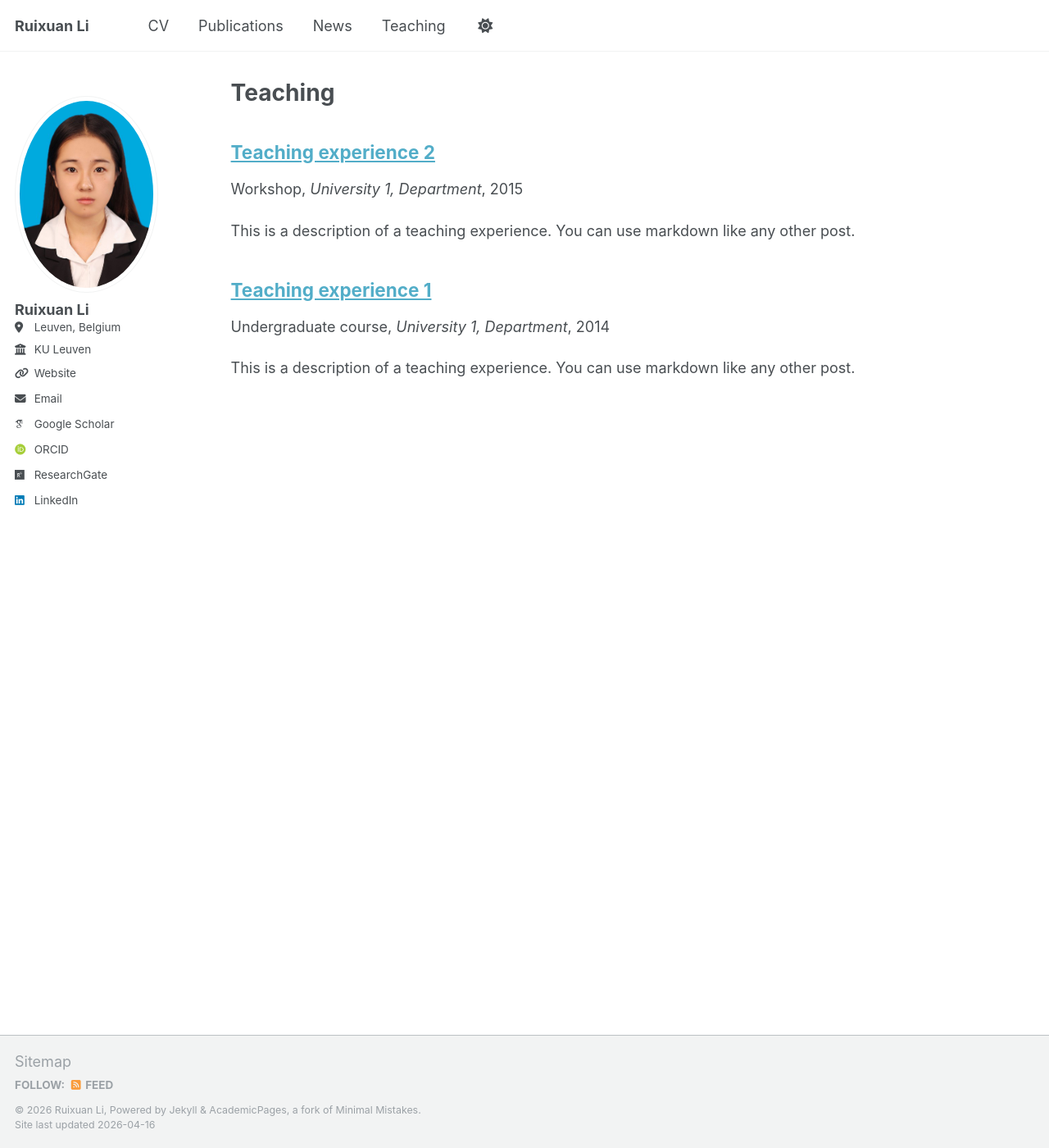
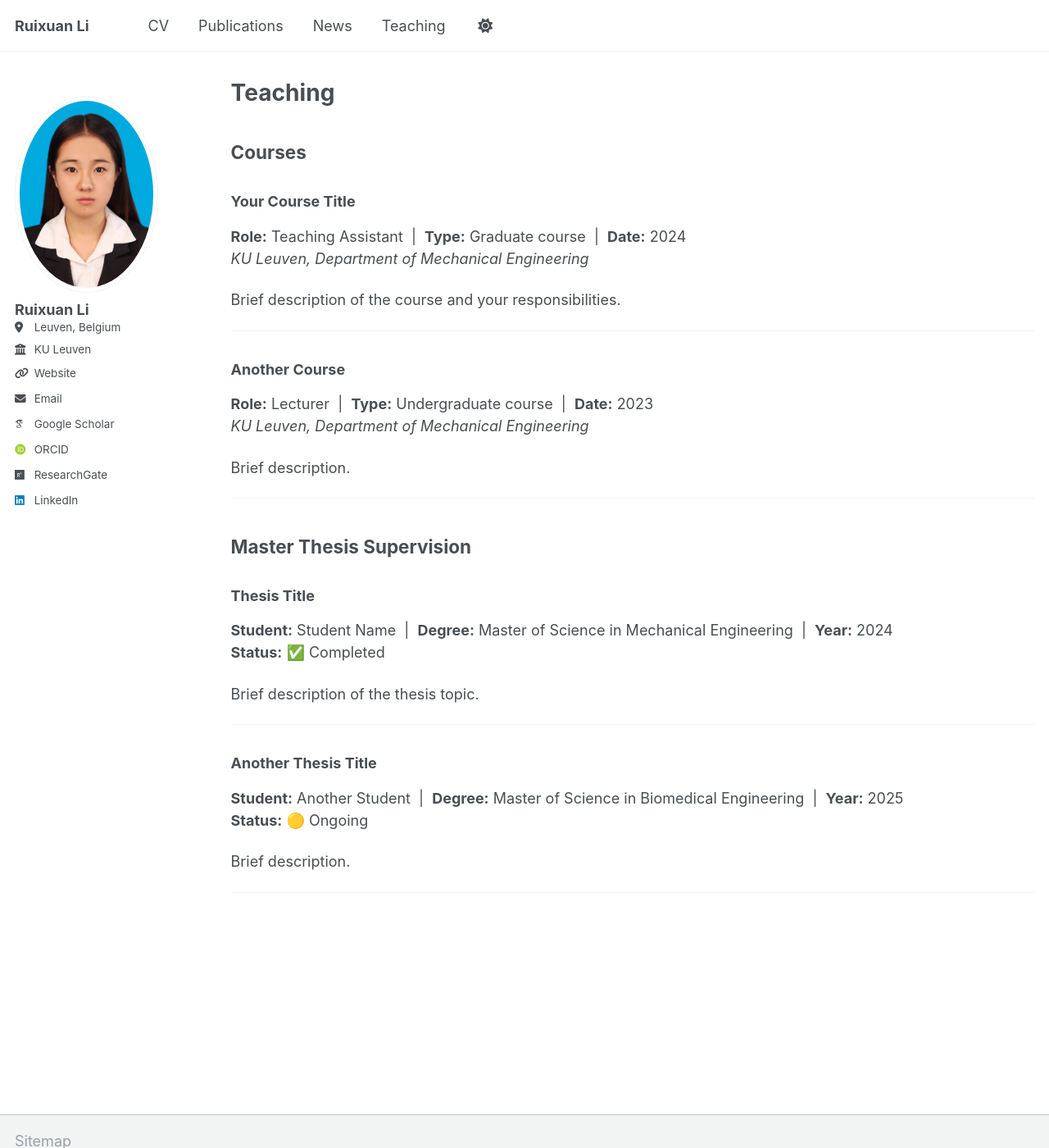
Before and after one commit to Li-Ruixuan/Li-Ruixuan.github.io, a Jekyll site: the page built from _pages/teaching.md, in a window 1280 px wide and 1400 px high. Shown: the whole window at 82% size. Built offline with Jekyll 4.4.1, drawn with Linux system fonts in a browser that asks for light colours; some web fonts are replaced.

Commit message:
add news, teaching

```diff
--- /dev/null
+++ b/_data/teaching.yml
@@ -0,0 +1,29 @@
+courses:
+  - title: "Your Course Title"
+    type: "Graduate course"
+    venue: "KU Leuven, Department of Mechanical Engineering"
+    date: "2024"
+    role: "Teaching Assistant"
+    description: "Brief description of the course and your responsibilities."
+
+  - title: "Another Course"
+    type: "Undergraduate course"
+    venue: "KU Leuven, Department of Mechanical Engineering"
+    date: "2023"
+    role: "Lecturer"
+    description: "Brief description."
+
+theses:
+  - student: "Student Name"
+    title: "Thesis Title"
+    degree: "Master of Science in Mechanical Engineering"
+    year: "2024"
+    status: "completed"   # or "ongoing"
+    description: "Brief description of the thesis topic."   # optional
+
+  - student: "Another Student"
+    title: "Another Thesis Title"
+    degree: "Master of Science in Biomedical Engineering"
+    year: "2025"
+    status: "ongoing"
+    description: "Brief description."
--- /dev/null
+++ b/_pages/teaching.md
@@ -0,0 +1,30 @@
+---
+layout: archive
+title: "Teaching"
+permalink: /teaching/
+author_profile: true
+---
+
+## Courses
+
+{% for item in site.data.teaching.courses %}
+### {{ item.title }}
+**Role:** {{ item.role }} &nbsp;|&nbsp; **Type:** {{ item.type }} &nbsp;|&nbsp; **Date:** {{ item.date }}
+*{{ item.venue }}*
+
+{{ item.description }}
+
+---
+{% endfor %}
+
+## Master Thesis Supervision
+
+{% for thesis in site.data.teaching.theses %}
+### {{ thesis.title }}
+**Student:** {{ thesis.student }} &nbsp;|&nbsp; **Degree:** {{ thesis.degree }} &nbsp;|&nbsp; **Year:** {{ thesis.year }}
+**Status:** {% if thesis.status == "ongoing" %}🟡 Ongoing{% else %}✅ Completed{% endif %}
+
+{% if thesis.description %}{{ thesis.description }}{% endif %}
+
+---
+{% endfor %}
--- a/_teaching/2014-spring-teaching-1.md
+++ /dev/null
@@ -1,20 +0,0 @@
----
-title: "Teaching experience 1"
-collection: teaching
-type: "Undergraduate course"
-permalink: /teaching/2014-spring-teaching-1
-venue: "University 1, Department"
-date: 2014-01-01
-location: "City, Country"
----
-
-This is a description of a teaching experience. You can use markdown like any other post.
-
-Heading 1
-======
-
-Heading 2
-======
-
-Heading 3
-======
--- a/_teaching/2015-spring-teaching-2.md
+++ /dev/null
@@ -1,20 +0,0 @@
----
-title: "Teaching experience 2"
-collection: teaching
-type: "Workshop"
-permalink: /teaching/2015-spring-teaching-1
-venue: "University 1, Department"
-date: 2015-01-01
-location: "City, Country"
----
-
-This is a description of a teaching experience. You can use markdown like any other post.
-
-Heading 1
-======
-
-Heading 2
-======
-
-Heading 3
-======
```
Also changed, not shown: _data/cv.json (+0 -18 lines), _pages/news.md (added, +18 -0 lines), _data/news.yml (renamed from _data/news.json).
